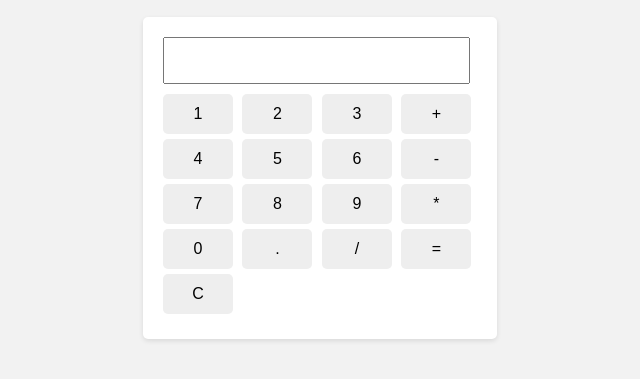
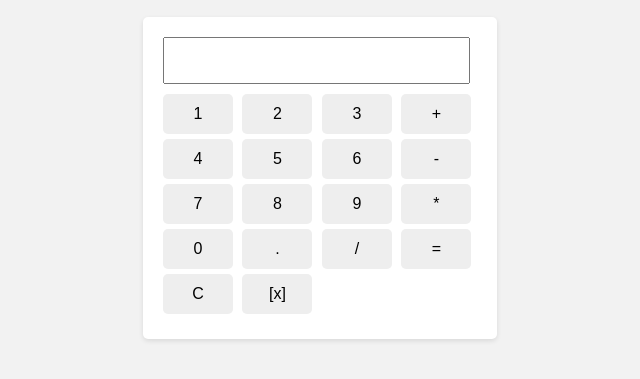
Before and after one commit to JoseTarrillo99/practica-ramas-merge, a plain HTML site: page index.html in a window 1280 px wide. Shown: the part 119-498 px from the top of the page, without its empty margins (320-960 px from the left). Drawn offline with Linux system fonts and the light colour scheme.

Commit message:
Solucioné el ejercicio de colocar un boton deshacer

```diff
--- a/index.html
+++ b/index.html
@@ -36,6 +36,7 @@
         <input type="button" value="=" onclick="calcular()">
         <br>
         <input type="button" value="C" onclick="limpiarPantalla()">
+        <input type="button" value="[x]" onclick="deshacer()">
     </div>
 
     <script src="script.js"></script>
--- a/script.js
+++ b/script.js
@@ -11,3 +11,9 @@ function agregarALaPantalla(value) {
   function limpiarPantalla() {
     document.getElementById('pantalla').value = '';
   }
+
+  function deshacer(){
+    const valorPantalla = document.getElementById('pantalla').value;
+    document.getElementById('pantalla').value = valorPantalla.slice(0,-1)
+
+  }
```
